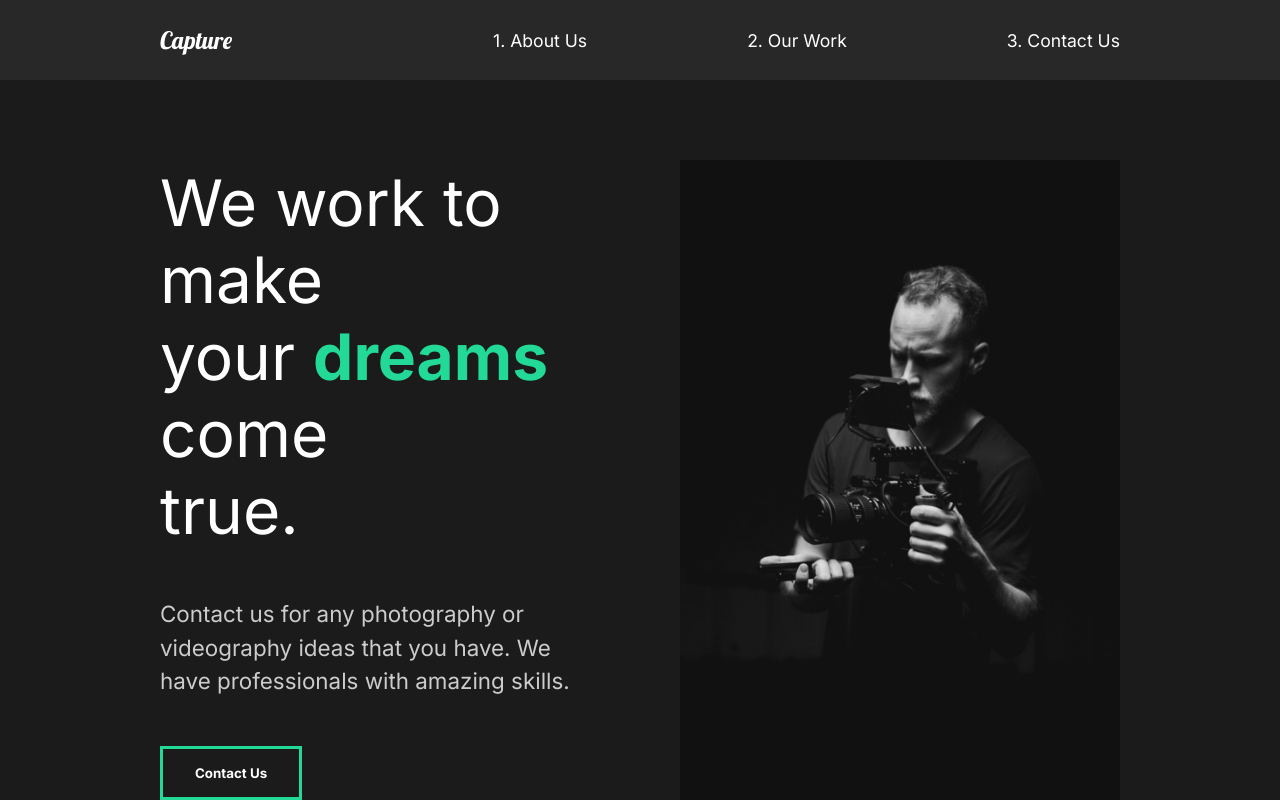
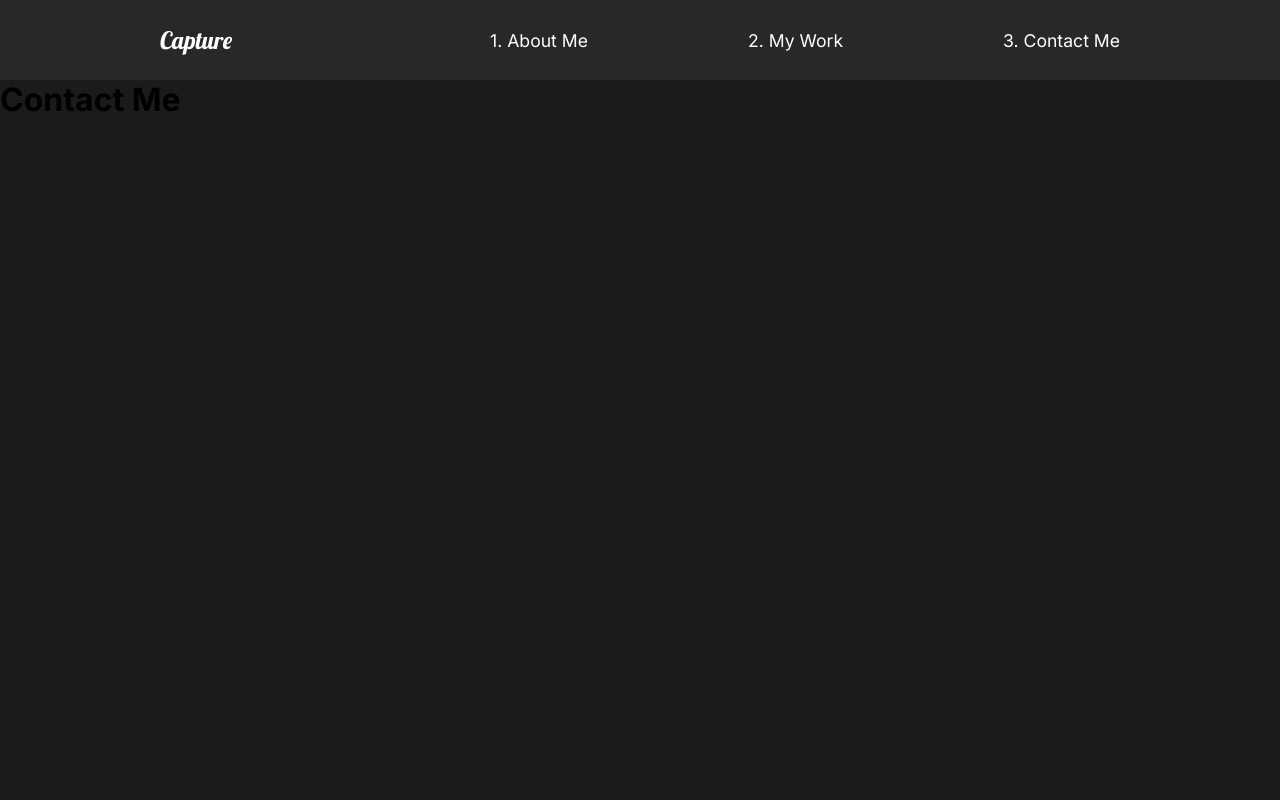
Before and after one commit to mtiahrt/portfolio, a React (Create React App) app: page /contact in a window 1280 px wide. Shown: the top 800 px of the page. Built offline with nearby package versions, Linux system fonts and the light colour scheme.

Commit message:
added react router

```diff
--- a/src/App.js
+++ b/src/App.js
@@ -1,13 +1,26 @@
 import AboutUs from './pages/AboutUs';
 import GlobalStyle from './components/GlobalStyle';
 import Nav from './components/Nav';
+import MyWork from './pages/MyWork';
+import ContactMe from './pages/ContactMe';
+import { Switch, Route } from "react-router-dom";
 
 function App() {
   return (
     <div className="App">
       <GlobalStyle />
       <Nav />
-      <AboutUs />
+      <Switch>
+        <Route path="/" exact>
+          <AboutUs />
+        </Route>
+        <Route path="/work">
+          <MyWork />
+        </Route>
+        <Route path="/contact">
+          <ContactMe />
+        </Route>
+      </Switch>
     </div>
   );
 }
--- a/src/components/AboutSection.js
+++ b/src/components/AboutSection.js
@@ -1,5 +1,4 @@
 import home1 from '../img/home1.png';
-import styled from 'styled-components';
 import { About, Description, Image, Hide } from "../styles";
 
 const AboutSection = () => {
--- a/src/components/Nav.js
+++ b/src/components/Nav.js
@@ -1,23 +1,24 @@
 import React from "react";
 import styled from "styled-components";
+import {Link, link} from "react-router-dom";
 
 const Nav = () => {
   return (
     <StyledNav>
       <h1>
-        <a id="logo" href="#">
+        <Link to="/" id="logo">
           Capture
-        </a>
+        </Link>
       </h1>
       <ul>
         <li>
-          <a href="#">1. About Us</a>
+          <Link to="/">1. About Me</Link>
         </li>
         <li>
-          <a href="#">2. Our Work</a>
+          <Link to="/work">2. My Work</Link>
         </li>
         <li>
-          <a href="#">3. Contact Us</a>
+          <Link to="/contact">3. Contact Me</Link>
         </li>
       </ul>
     </StyledNav>
--- a/src/index.js
+++ b/src/index.js
@@ -2,10 +2,13 @@
 import ReactDOM from 'react-dom';
 import App from './App';
 import reportWebVitals from './reportWebVitals';
+import {BrowserRouter} from "react-router-dom";
 
 ReactDOM.render(
   <React.StrictMode>
+    <BrowserRouter>
     <App />
+    </BrowserRouter>
   </React.StrictMode>,
   document.getElementById('root')
 );
--- /dev/null
+++ b/src/pages/ContactMe.js
@@ -0,0 +1,10 @@
+import React from 'react'
+
+const ContactMe = () => {
+    return (
+        <div>
+            <h1>Contact Me</h1>
+        </div>
+    )
+}
+export default ContactMe;
--- /dev/null
+++ b/src/pages/MyWork.js
@@ -0,0 +1,10 @@
+import React from 'react'
+
+const MyWork = () => {
+    return (
+        <div>
+            <h1>My Work</h1>
+        </div>
+    )
+}
+export default MyWork;
```
